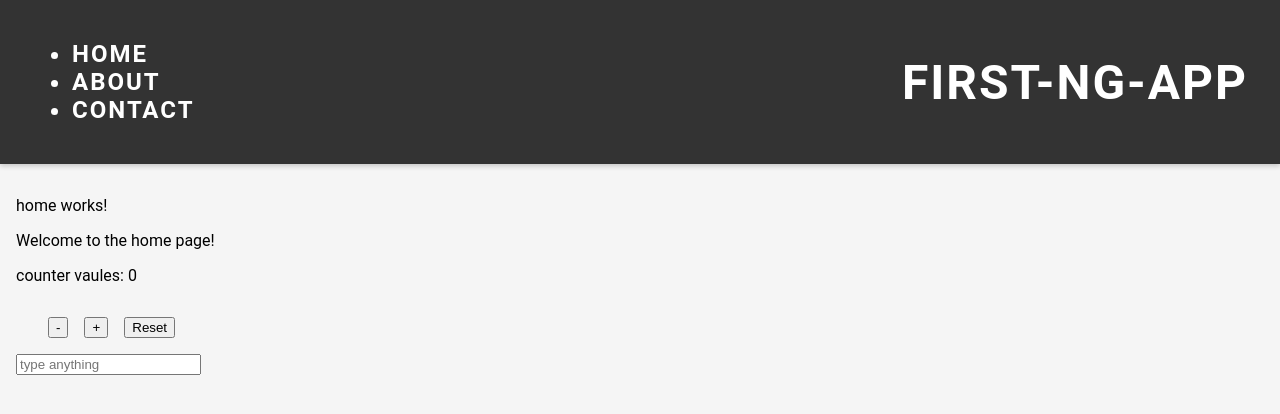
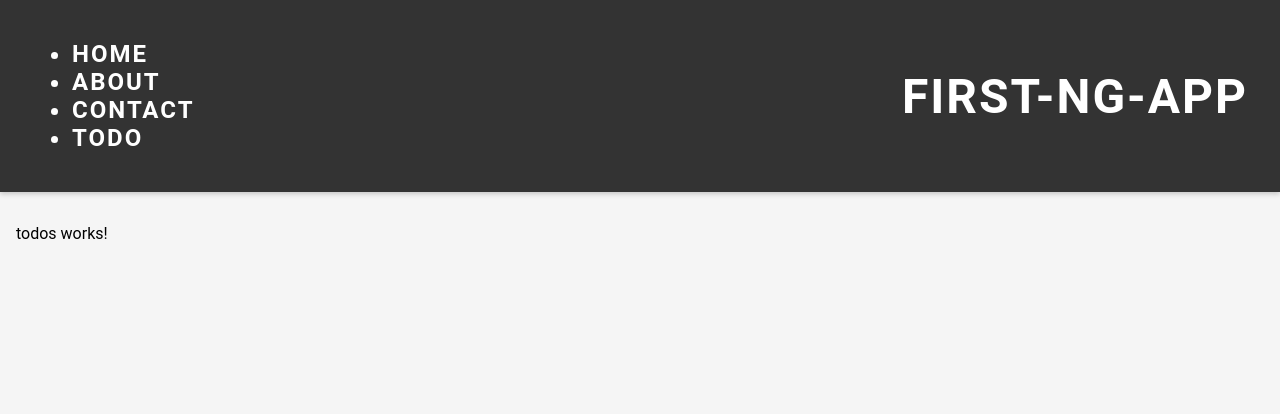
Before and after one commit to MukelaniGumaMashoba/first-ng-app, an Angular app: page /todos in a window 1280 px wide. Before the commit this address led to /. Shown: the top 414 px of the page. Built offline with nearby package versions, Linux system fonts and the light colour scheme.

Commit message:
routing and added a new page a todo page

```diff
--- a/src/app/app.component.ts
+++ b/src/app/app.component.ts
@@ -5,11 +5,11 @@ import { HeaderComponent } from './components/header/header.component';
 
 @Component({
   selector: 'app-root',
-  imports: [HomeComponent, HeaderComponent],
+  imports: [RouterOutlet, HeaderComponent],
   template: `
     <app-header />
     <main>
-      <app-home />
+      <router-outlet />
     </main>
 
   `,
--- a/src/app/app.routes.ts
+++ b/src/app/app.routes.ts
@@ -1,3 +1,18 @@
 import { Routes } from '@angular/router';
 
-export const routes: Routes = [];
+export const routes: Routes = [{
+    path: '',
+    pathMatch: 'full',
+    loadComponent: async () => {
+        const m = await import('./home/home.component');
+        return m.HomeComponent;
+    },
+},
+{
+    path: 'todos',
+    loadComponent: async () => {
+        const m = await import('./todos/todos.component');
+        return m.TodosComponent;
+    }
+},
+];
--- a/src/app/components/header/header.component.html
+++ b/src/app/components/header/header.component.html
@@ -1,9 +1,10 @@
 <header>
     <nav>
         <ul>
-            <li><a routerLink="/home" routerLinkActive="active">Home</a></li>
+            <li><a routerLink="/" routerLinkActive="active">Home</a></li>
             <li><a routerLink="/about" routerLinkActive="active">About</a></li>
             <li><a routerLink="/contact" routerLinkActive="active">Contact</a></li>
+            <li><a routerLink="/todos" routerLinkActive="active">Todo</a></li>
         </ul>
     </nav>
 
--- a/src/app/components/header/header.component.scss
+++ b/src/app/components/header/header.component.scss
@@ -11,3 +11,8 @@ header {
     letter-spacing: 2px;
     box-shadow: 0 2px 5px rgba(0, 0, 0, 0.2);
 }
+
+a {
+    color: #fff;
+    text-decoration: none;
+}
--- a/src/app/components/header/header.component.ts
+++ b/src/app/components/header/header.component.ts
@@ -1,8 +1,9 @@
 import { Component, signal } from '@angular/core';
+import { RouterLink } from '@angular/router';
 
 @Component({
   selector: 'app-header',
-  imports: [],
+  imports: [RouterLink],
   templateUrl: './header.component.html',
   styleUrl: './header.component.scss'
 })
--- /dev/null
+++ b/src/app/todos/todos.component.html
@@ -0,0 +1 @@
+<p>todos works!</p>
```
Also changed, not shown: src/app/todos/todos.component.ts (added, +11 -0 lines), src/app/todos/todos.component.scss (added), 1 other file (tests, documents, lock files or other folders).
